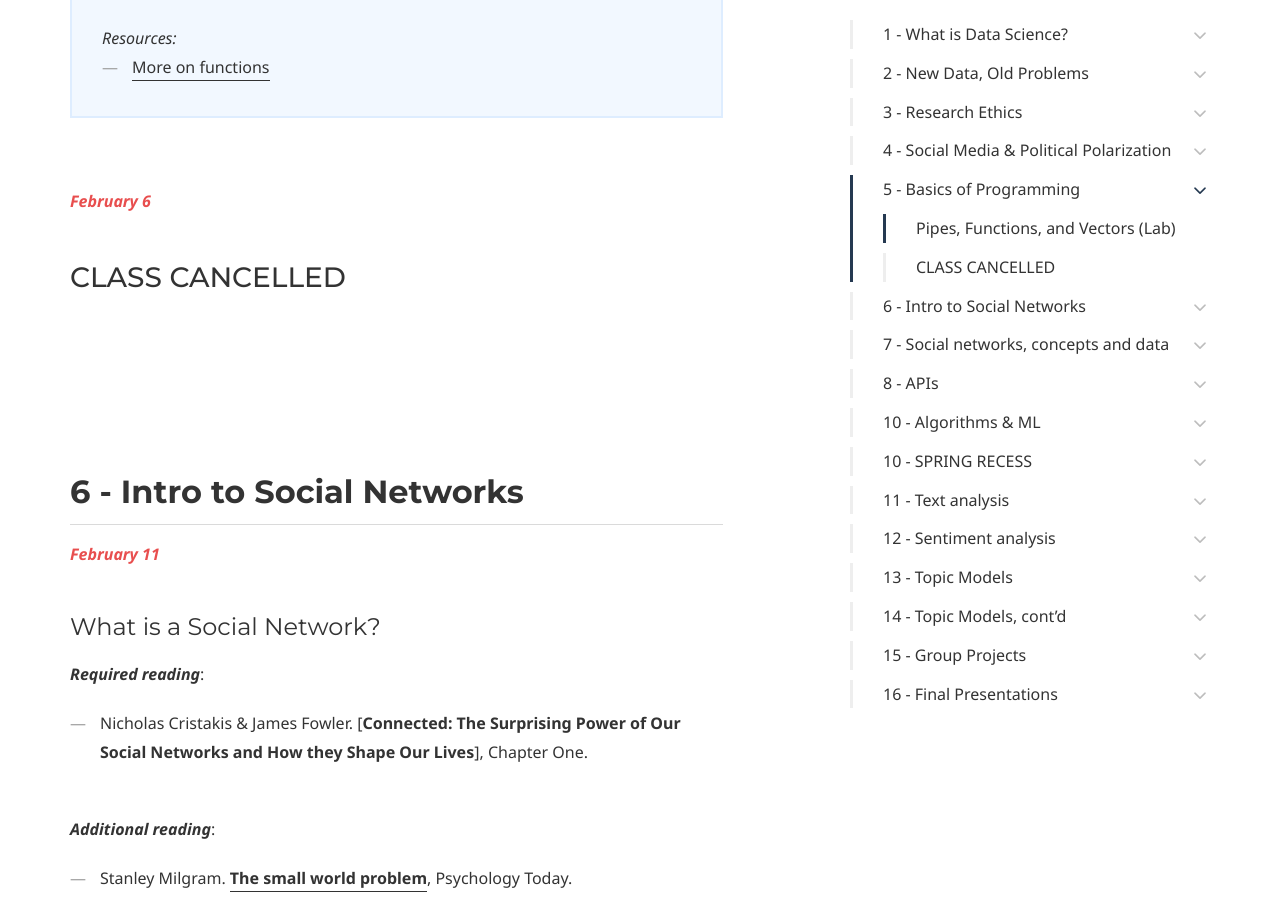
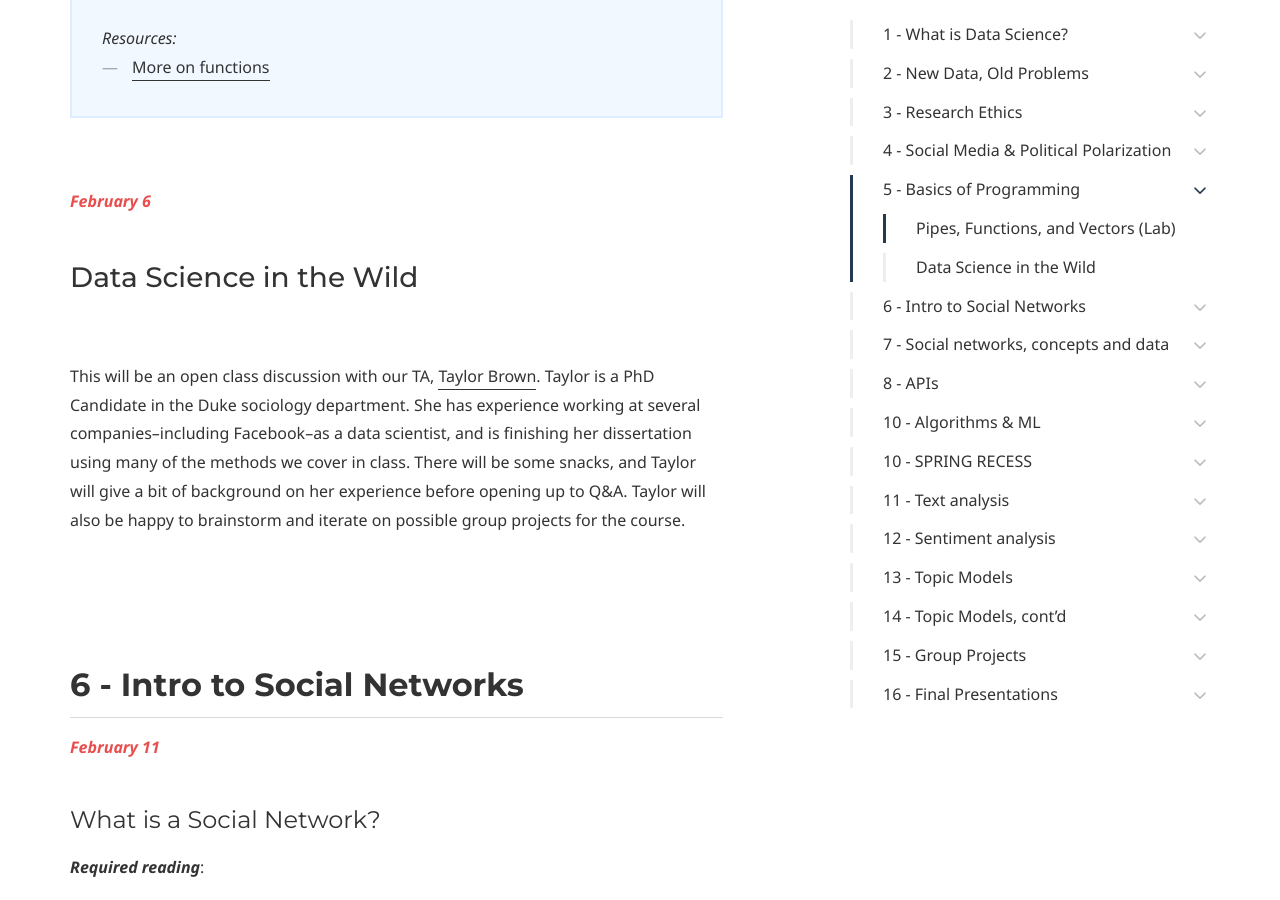
Before and after one commit to dssoc/dssoc.github.io, a Jekyll site: the page built from schedule.md, in a window 1280 px wide and 900 px high, scrolled down 5437 px. Built offline with Jekyll 4.4.1, drawn with Linux system fonts in a browser that asks for light colours; some web fonts are replaced.

Commit message:
update Feb 6

```diff
--- a/schedule.md
+++ b/schedule.md
@@ -175,7 +175,10 @@ page_nav:
 
 
 <b><i><font color="#E84E4E">February 6</font></i></b>
-### CLASS CANCELLED
+### Data Science in the Wild
+<br/>
+
+This will be an open class discussion with our TA, [Taylor Brown](http://www.taylorwhittenbrown.com/). Taylor is a PhD Candidate in the Duke sociology department. She has experience working at several companies--including Facebook--as a data scientist, and is finishing her dissertation using many of the methods we cover in class. There will be some snacks, and Taylor will give a bit of background on her experience before opening up to Q&A. Taylor will also be happy to brainstorm and iterate on possible group projects for the course.
 <br/><br/><br/><br/>
 
 
```
